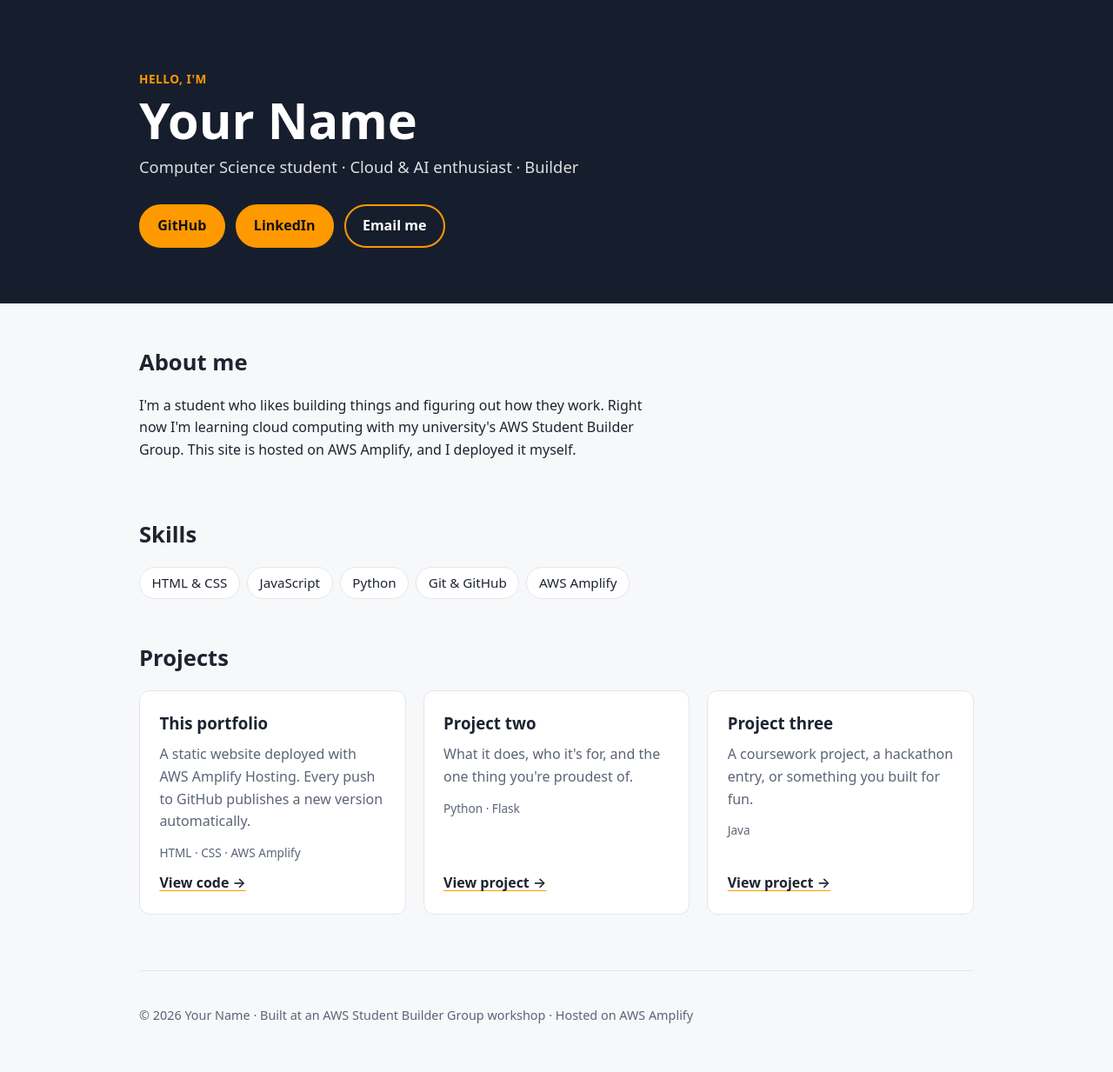
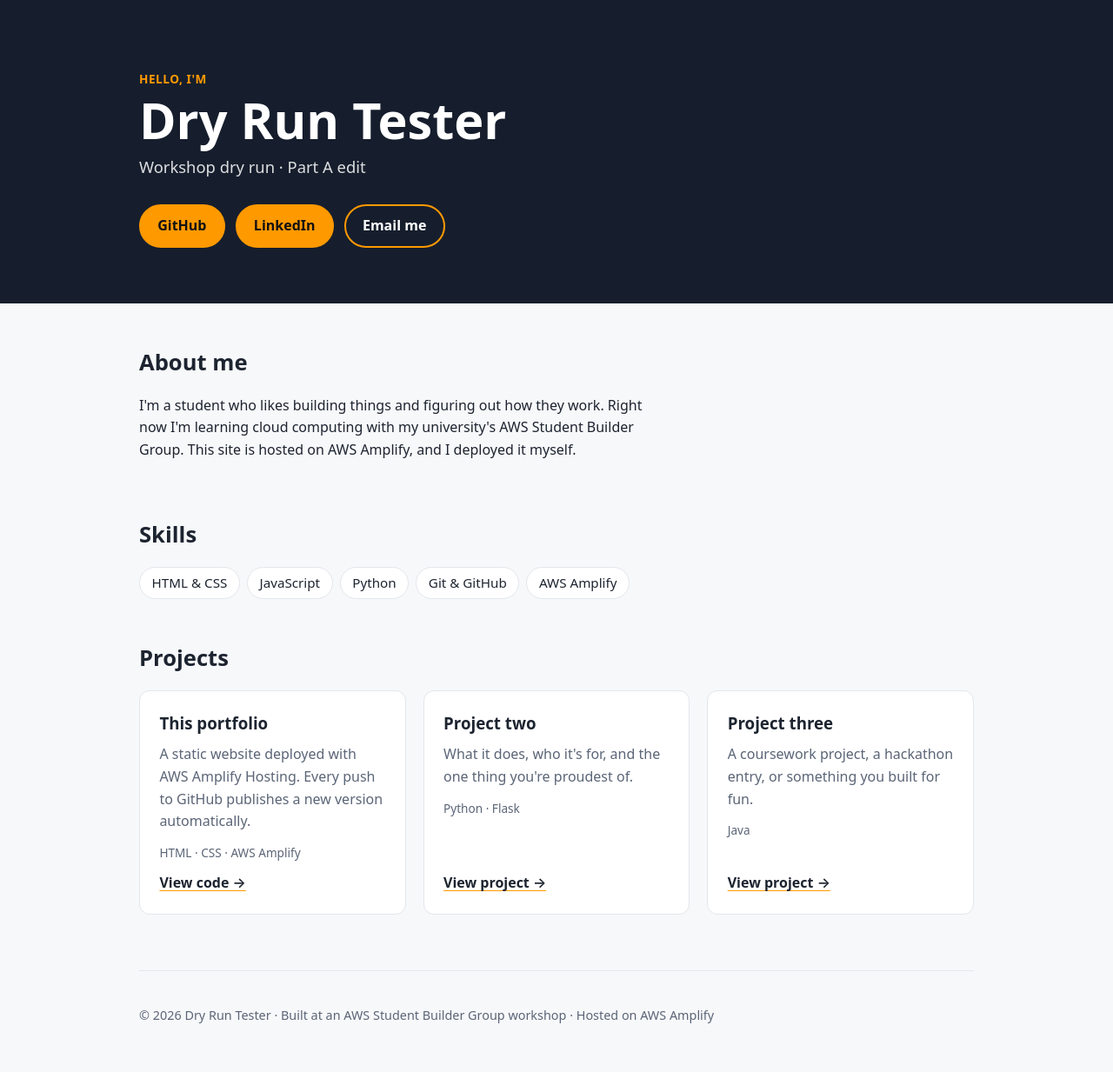
Before and after one commit to ricky-kyaw/portfolio-dryrun, a plain HTML site: page site/index.html in a window 1280 px wide. Shown: the whole page at 87% size. Drawn offline with Linux system fonts and the light colour scheme.

Commit message:
Part A: personalise portfolio (dry run)

```diff
--- a/site/index.html
+++ b/site/index.html
@@ -4,7 +4,7 @@
   <meta charset="UTF-8">
   <meta name="viewport" content="width=device-width, initial-scale=1.0">
   <!-- EDIT ME: your name and a one-line description (shows in the browser tab and search results) -->
-  <title>Your Name | Portfolio</title>
+  <title>Dry Run Tester | Portfolio</title>
   <meta name="description" content="Portfolio of Your Name, student builder.">
   <link rel="icon" href="favicon.svg" type="image/svg+xml">
   <link rel="stylesheet" href="styles.css">
@@ -15,9 +15,9 @@
     <div class="container">
       <p class="eyebrow">Hello, I'm</p>
       <!-- EDIT ME: your name -->
-      <h1>Your Name</h1>
+      <h1>Dry Run Tester</h1>
       <!-- EDIT ME: a short tagline -->
-      <p class="tagline">Computer Science student · Cloud &amp; AI enthusiast · Builder</p>
+      <p class="tagline">Workshop dry run · Part A edit</p>
       <nav class="links" aria-label="Profiles">
         <!-- EDIT ME: replace the # with your own links, or delete the ones you don't use -->
         <a class="button" href="https://github.com/your-username">GitHub</a>
@@ -101,7 +101,7 @@
   </main>
 
   <footer class="container footer">
-    <p>© <span id="year"></span> Your Name · Built at an AWS Student Builder Group workshop · Hosted on AWS Amplify</p>
+    <p>© <span id="year"></span> Dry Run Tester · Built at an AWS Student Builder Group workshop · Hosted on AWS Amplify</p>
   </footer>
 
   <script src="config.js"></script>
```
